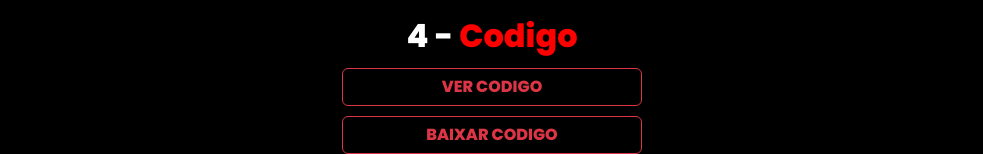
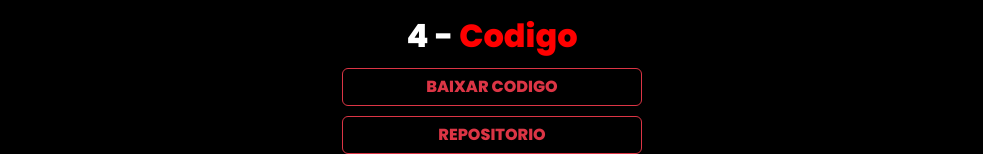
Before and after one commit to Matheus-Barkokebas/BOX-BOX, a plain HTML site: page templates/tutorial.html in a window 1280 px wide. Shown: the part 1422-1576 px from the top of the page, without its empty margins (148-1131 px from the left). Drawn offline with nearby package versions, Linux system fonts and the light colour scheme.

Commit message:
Botao de baixar

```diff
--- a/templates/tutorial.html
+++ b/templates/tutorial.html
@@ -153,17 +153,20 @@
       <div class="row">
         <div class="col-12" style="place-items: center">
           <a
+            type="button"
             class="btn btn-outline-danger"
             href="../COD-Arduino-C++/box-box.ino"
             style="display: flow-root; width: 300px; margin-top: 5px"
-            >VER CODIGO</a
           >
+            BAIXAR CODIGO
+          </a>
           <a
             class="btn btn-outline-danger"
             href="https://github.com/Matheus-Barkokebas/Cod-BOX-BOX"
             style="display: flow-root; width: 300px; margin-top: 10px"
-            >BAIXAR CODIGO</a
           >
+            REPOSITORIO
+          </a>
         </div>
       </div>
     </div>
```
